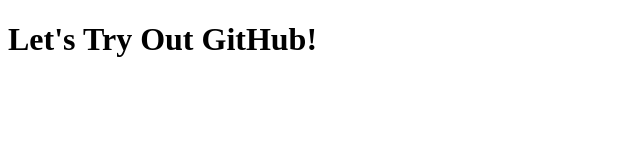
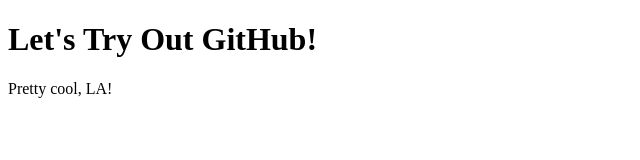
Before and after one commit to vgbone/example, a plain HTML site: page index.html in a window 1280 px wide. Shown: the whole page, without its empty margins (0-640 px from the left). Drawn offline with Linux system fonts and the light colour scheme.

Commit message:
Added a new paragraph

```diff
--- a/index.html
+++ b/index.html
@@ -5,6 +5,7 @@
 </head>
 <body>
 	<h1>Let's Try Out GitHub!</h1>
+	<p>Pretty cool, LA!</p>
 
 	</body>
 </html>
```
